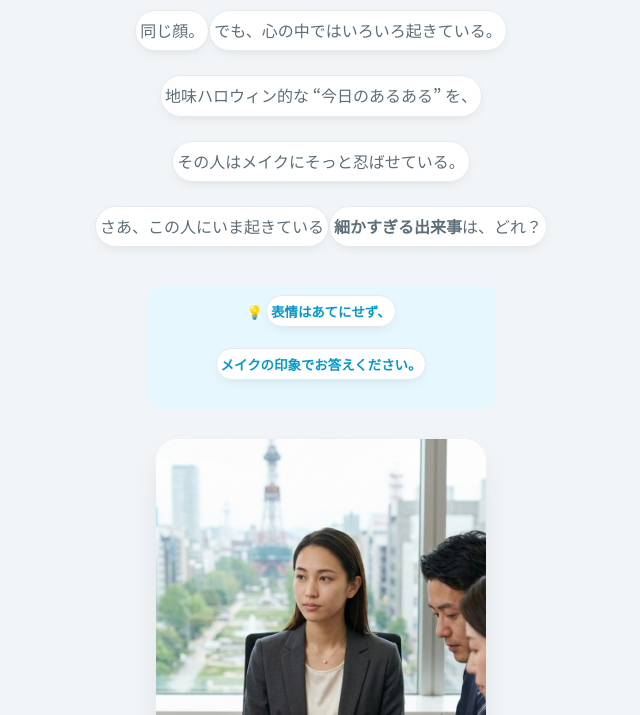
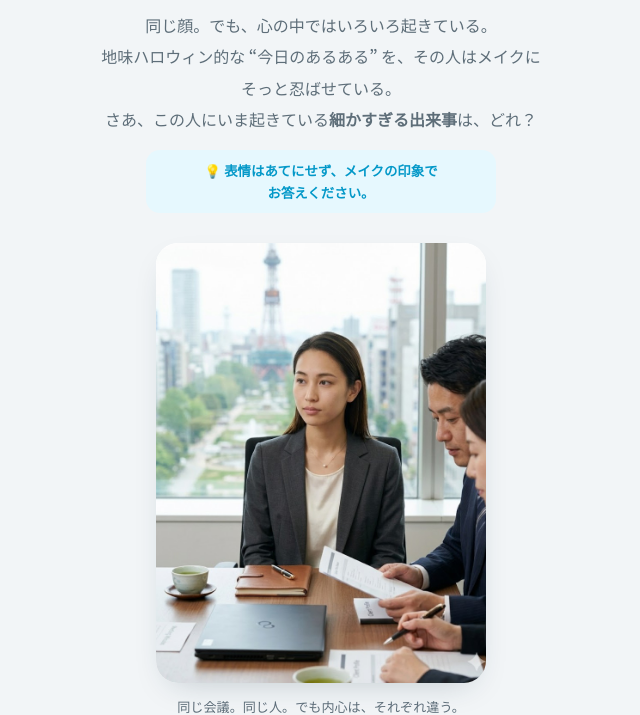
Before and after one commit to Subara3/youcam-makeup-quiz, a website with bundled scripts: page index.html in a window 1280 px wide. Shown: the part 237-952 px from the top of the page, without its empty margins (319-959 px from the left). Built offline with nearby package versions, Linux system fonts and the light colour scheme.

Commit message:
fix: .seg のクラス名衝突で文章が白い吹き出し化していた不具合を修正（spanやめてauto-phraseのみ）＋ヒーロー文言を内心に修正
Co-Authored-By: Claude Opus 4.8 (1M context) <noreply@anthropic.com>

```diff
--- a/index.html
+++ b/index.html
@@ -33,16 +33,16 @@
         <span class="title-jp">メイク当てクイズ</span>
       </h1>
       <p class="lede">
-        <span class="seg">同じ顔。</span><span class="seg">でも、心の中ではいろいろ起きている。</span><br />
-        <span class="seg">地味ハロウィン的な “今日のあるある” を、</span><span class="seg">その人はメイクにそっと忍ばせている。</span><br />
-        <span class="seg">さあ、この人にいま起きている</span><span class="seg"><b>細かすぎる出来事</b>は、どれ？</span>
+        同じ顔。でも、心の中ではいろいろ起きている。<br />
+        地味ハロウィン的な “今日のあるある” を、その人はメイクにそっと忍ばせている。<br />
+        さあ、この人にいま起きている<b>細かすぎる出来事</b>は、どれ？
       </p>
-      <p class="rule">💡 <span class="seg">表情はあてにせず、</span><span class="seg"><b>メイクの印象</b>でお答えください。</span></p>
+      <p class="rule">💡 表情はあてにせず、<b>メイクの印象</b>でお答えください。</p>
     </header>
 
     <figure class="hero">
       <div class="hero-frame"><img id="hero-img" src="assets/scene_meeting.jpg" alt="" /></div>
-      <figcaption><span class="seg">同じ会議。同じ人。</span><span class="seg">でも抱えてる“あるある”は、それぞれ違う。</span></figcaption>
+      <figcaption>同じ会議。同じ人。でも内心は、それぞれ違う。</figcaption>
     </figure>
 
     <div class="controls">
@@ -69,8 +69,8 @@
         <div class="qbar"><span id="q-bar"></span></div>
         <span class="qscore">正解 <b id="q-score">0</b></span>
       </div>
-      <p class="qprompt"><span class="seg"><b id="face-situation">会議中</b>のこの人、</span><span class="seg">いま<b>どの状況</b>？</span></p>
-      <p class="qnote">※ <span class="seg">表情ではなく、</span><span class="seg">メイクの印象で</span></p>
+      <p class="qprompt"><b id="face-situation">会議中</b>のこの人、いま<b>どの状況</b>？</p>
+      <p class="qnote">※ 表情ではなく、メイクの印象で</p>
     </div>
 
     <figure class="face">
--- a/styles.css
+++ b/styles.css
@@ -29,8 +29,7 @@ body{
   -webkit-font-smoothing:antialiased;
 }
 a{color:var(--blue-dark);text-underline-offset:2px}
-/* 日本語を句（文節）単位で折り返す＝語の途中で改行しない */
-.seg{display:inline-block}
+/* 日本語の折り返しを句（文節）境界で（対応ブラウザ）＋末尾の孤立行を防ぐ。spanで区切らない（吹き出し化を避ける） */
 .lede,.rule,.qnote,.qprompt,.hero figcaption,.result-msg,.reveal-note,.reveal-answer{text-wrap:pretty;word-break:auto-phrase}
 a:hover{color:var(--blue)}
 b{font-weight:700}
```
